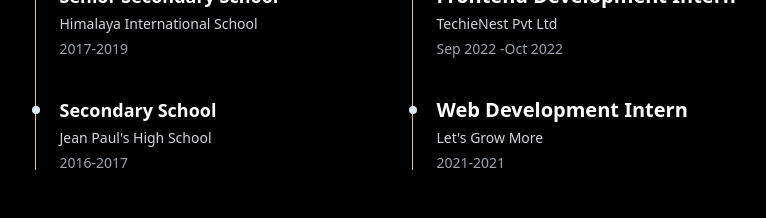
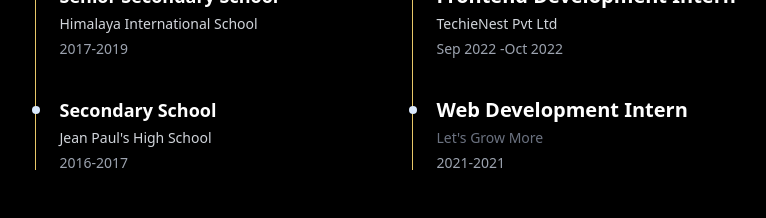
Before and after one commit to Amitkumar270802/portfolio, a React (Create React App) app: page / in a window 1280 px wide. Shown: the part 1680-1898 px from the top of the page, without its empty margins (317-1083 px from the left). Built offline with nearby package versions, Linux system fonts and the light colour scheme.

Commit message:
Update Qualifications.js

```diff
--- a/src/Pages/Qualifications.js
+++ b/src/Pages/Qualifications.js
@@ -6,7 +6,7 @@
 
 const Qualifications = () => {
   return (
-  <div className="qualifications  bg-black h-fit flex justify-center items-center"  id="qualifications" >
+    <div className="qualifications  bg-black h-fit flex justify-center items-center"  id="qualifications" >
       <div className=" flex flex-col mb-40 justify-center items-center" data-aos="fade-up">
         <div className="flex flex-col mb-20 justify-center items-center ">
           <h1 className="text-3xl font-semibold text-[#f2f1f3] ">
@@ -105,7 +105,7 @@
                 <h3 className="flex items-center mb-1 qs:text-md  sm:text-md  md:text-md lg:text-xl  font-semibold text-white">
                   Web Development Intern
                 </h3>
-                <p className="mb-2 text-base qs:text-sm  sm:text-sm  md:text-md lg:text-md xl:text-md font-normal text-gray-300 ">
+                <p className="mb-2 text-base qs:text-sm  sm:text-sm  md:text-md lg:text-md xl:text-md font-normal text-gray-500 dark:text-gray-400">
                   Let's Grow More
                 </p>
                 <time className="block  text-sm font-normal leading-none text-gray-400 dark:text-gray-500">
```
